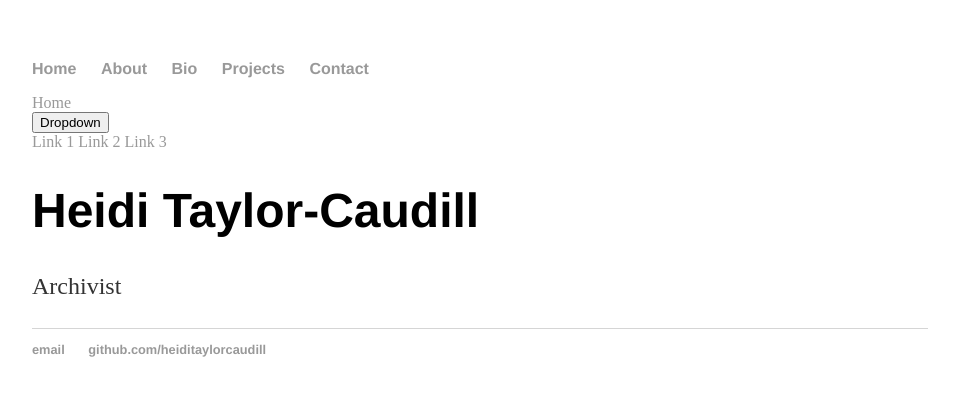
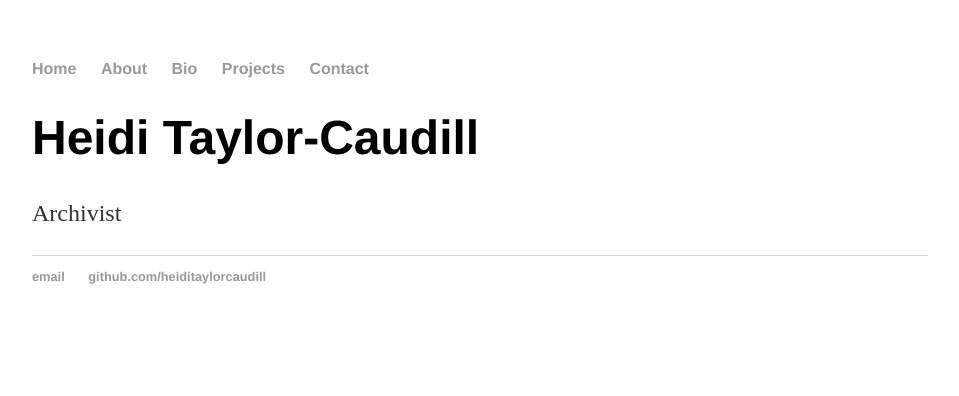
Before and after one commit to heiditaylorcaudill/heiditaylorcaudill.github.io, a Jekyll site: the page built from index.html, in a window 1280 px wide. Shown: the top 396 px of the page, without its empty margins (160-1119 px from the left). Built offline with Jekyll 4.4.1, drawn with Linux system fonts in a browser that asks for light colours.

Commit message:
Update default.html

```diff
--- a/_layouts/default.html
+++ b/_layouts/default.html
@@ -17,21 +17,6 @@
 			</nav>
 			<div class="container">
 
-			 <div class="navbar">
-  <a href="#home">Home</a>
-  <a href="#bio"></a>
-  <div class="dropdown">
-    <button class="dropbtn">Dropdown
-      <i class="fa fa-caret-down"></i>
-    </button>
-    <div class="dropdown-content">
-      <a href="#Work">Link 1</a>
-      <a href="#Education">Link 2</a>
-      <a href="#Awards, Grants, and Achievements">Link 3</a>
-    </div>
-  </div>
-</div>
-
 			{{ content }}
 
 			</div><!-- /.container -->
```
